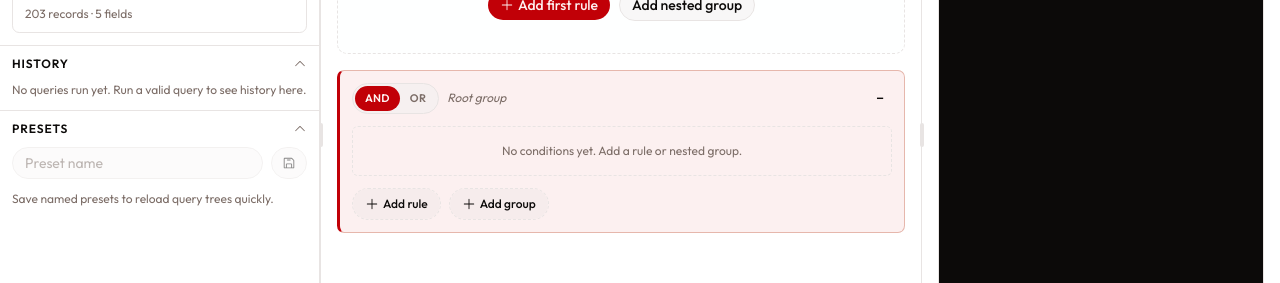
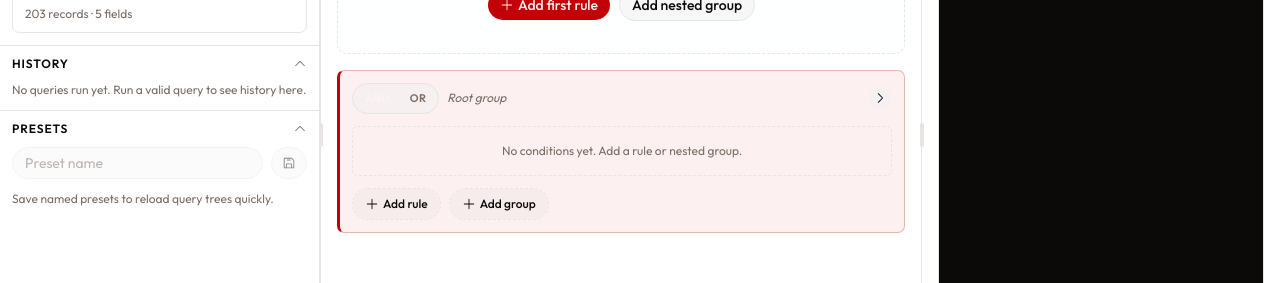
Before and after one commit to Peliah/medusa, a Next.js app: page /builder in a window 1280 px wide. Shown: the part 273-556 px from the top of the page. Built offline with nearby package versions, Linux system fonts and the light colour scheme.

Commit message:
feat: add animated condition groups with group toolbar and logic toggle

```diff
--- a/components/query-builder/condition-group.tsx
+++ b/components/query-builder/condition-group.tsx
@@ -1,18 +1,19 @@
 "use client"
 
-import { PlusIcon, TrashIcon } from "@phosphor-icons/react"
+import { PlusIcon } from "@phosphor-icons/react"
+import { AnimatePresence, motion } from "framer-motion"
 import * as React from "react"
 
-import { LogicToggle } from "@/components/query-builder/logic-toggle"
+import { ConditionRule } from "@/components/query-builder/condition-rule"
 import {
-  RuleFieldSelect,
-  RuleOperatorSelect,
-} from "@/components/query-builder/rule-selects"
-import { RuleValueInput } from "@/components/query-builder/rule-value-input"
+  GroupShell,
+  GroupToolbar,
+} from "@/components/query-builder/group-toolbar"
+import { SortableConditionWrapper } from "@/components/query-builder/sortable-condition-wrapper"
 import { Button } from "@/components/ui/button"
-import { getDepthColor, getGroupLabel } from "@/lib/query-engine/display-utils"
+import { getDepthColor } from "@/lib/query-engine/display-utils"
 import { isGroup } from "@/lib/query-engine/tree-utils"
-import type { Group, Rule, SchemaField } from "@/lib/query-engine/types"
+import type { Group } from "@/lib/query-engine/types"
 import { getSchema } from "@/lib/schemas"
 import { useQueryStore } from "@/store/query-store"
 
@@ -21,6 +22,14 @@ interface ConditionGroupProps {
   depth?: number
   index?: number
   isRoot?: boolean
+  dragHandleRef?: (element: Element | null) => void
+}
+
+const listItemMotion = {
+  initial: { opacity: 0, height: 0 },
+  animate: { opacity: 1, height: "auto" },
+  exit: { opacity: 0, height: 0 },
+  transition: { duration: 0.2 },
 }
 
 export const ConditionGroup = React.memo(function ConditionGroup({
@@ -28,6 +37,7 @@ export const ConditionGroup = React.memo(function ConditionGroup({
   depth = 0,
   index = 0,
   isRoot = false,
+  dragHandleRef,
 }: ConditionGroupProps) {
   const schemaId = useQueryStore((state) => state.schemaId)
   const addRule = useQueryStore((state) => state.addRule)
@@ -42,71 +52,65 @@ export const ConditionGroup = React.memo(function ConditionGroup({
   const depthColor = getDepthColor(depth)
 
   return (
-    <div
-      className="rounded-lg border p-3"
-      style={{
-        borderColor: `color-mix(in oklch, ${depthColor} 25%, var(--border))`,
-        background: `color-mix(in oklch, ${depthColor} 6%, transparent)`,
-        borderLeftWidth: 3,
-        borderLeftColor: depthColor,
+    <GroupShell depthColor={depthColor}>
+      <GroupToolbar
+        groupId={group.id}
+        logic={group.logic}
+        collapsed={!!group.collapsed}
+        isRoot={isRoot}
+        index={index}
+        conditionCount={group.conditions.length}
+        dragHandleRef={dragHandleRef}
+        onLogicChange={(logic) => updateGroupLogic(group.id, logic)}
+        onToggleCollapse={() => toggleGroupCollapse(group.id)}
+        onRemove={isRoot ? undefined : () => removeCondition(group.id)}
+      />
+
+      <motion.div
+        initial={false}
+        animate={{
+          height: group.collapsed ? 0 : "auto",
+          opacity: group.collapsed ? 0 : 1,
         }}
+        transition={{ duration: 0.2, ease: "easeOut" }}
+        className="overflow-hidden"
+        aria-hidden={group.collapsed}
       >
-      <div className="mb-3 flex flex-wrap items-center gap-2">
-        <LogicToggle
-          value={group.logic}
-          onChange={(logic) => updateGroupLogic(group.id, logic)}
-        />
-        <span className="text-xs text-muted-foreground italic">
-          {isRoot ? "Root group" : getGroupLabel(index)}
-        </span>
-        <div className="ml-auto flex items-center gap-1">
-          <Button
-            type="button"
-            variant="ghost"
-            size="icon-xs"
-            onClick={() => toggleGroupCollapse(group.id)}
-            aria-label={group.collapsed ? "Expand group" : "Collapse group"}
-          >
-            {group.collapsed ? "+" : "−"}
-          </Button>
-          {!isRoot && (
-            <Button
-              type="button"
-              variant="ghost"
-              size="icon-xs"
-              onClick={() => removeCondition(group.id)}
-              aria-label="Remove group"
-            >
-              <TrashIcon className="size-3.5 text-destructive" />
-            </Button>
-          )}
-        </div>
-      </div>
-
-      {!group.collapsed && (
-        <>
-          <div className="space-y-2">
+        <div className="flex flex-col gap-2">
           {group.conditions.length === 0 ? (
             <p className="rounded-md border border-dashed border-border px-3 py-4 text-center text-xs text-muted-foreground">
               No conditions yet. Add a rule or nested group.
             </p>
           ) : (
-              group.conditions.map((condition, conditionIndex) =>
-                isGroup(condition) ? (
+            <AnimatePresence mode="popLayout" initial={false}>
+              {group.conditions.map((condition, conditionIndex) => (
+                <SortableConditionWrapper
+                  key={condition.id}
+                  id={condition.id}
+                  index={conditionIndex}
+                  groupId={group.id}
+                >
+                  {({ handleRef }) => (
+                    <motion.div {...listItemMotion}>
+                      {isGroup(condition) ? (
                         <ConditionGroup
-                    key={condition.id}
                           group={condition}
                           depth={depth + 1}
                           index={conditionIndex}
+                          dragHandleRef={handleRef}
                         />
                       ) : (
                         <ConditionRule
-                    key={condition.id}
                           rule={condition}
                           fields={schema.fields}
+                          dragHandleRef={handleRef}
                         />
-                )
-              )
+                      )}
+                    </motion.div>
+                  )}
+                </SortableConditionWrapper>
+              ))}
+            </AnimatePresence>
           )}
         </div>
 
@@ -132,61 +136,7 @@ export const ConditionGroup = React.memo(function ConditionGroup({
             Add group
           </Button>
         </div>
-        </>
-      )}
-
-      {group.collapsed && (
-        <p className="text-xs text-muted-foreground">
-          Collapsed · {group.conditions.length} condition
-          {group.conditions.length === 1 ? "" : "s"}
-        </p>
-      )}
-    </div>
+      </motion.div>
+    </GroupShell>
   )
 })
-
-interface ConditionRuleProps {
-  rule: Rule
-  fields: SchemaField[]
-}
-
-const ConditionRule = React.memo(function ConditionRule({
-  rule,
-  fields,
-}: ConditionRuleProps) {
-  const updateRule = useQueryStore((state) => state.updateRule)
-  const removeCondition = useQueryStore((state) => state.removeCondition)
-
-  const fieldDef = fields.find((field) => field.name === rule.field) ?? null
-
-  return (
-    <div className="flex flex-wrap items-center gap-2 rounded-lg border border-border bg-background px-3 py-2">
-      <RuleFieldSelect
-        fields={fields}
-        value={rule.field}
-        onChange={(field) => updateRule(rule.id, { field })}
-      />
-      <RuleOperatorSelect
-        field={fieldDef}
-        value={rule.operator}
-        onChange={(operator) => updateRule(rule.id, { operator, value: null })}
-      />
-      <RuleValueInput
-        field={fieldDef}
-        operator={rule.operator}
-        value={rule.value}
-        onChange={(value) => updateRule(rule.id, { value })}
-      />
-      <Button
-        type="button"
-        variant="ghost"
-        size="icon-xs"
-        className="ml-auto"
-        onClick={() => removeCondition(rule.id)}
-        aria-label="Remove rule"
-      >
-        <TrashIcon className="size-3.5 text-muted-foreground" />
-      </Button>
-    </div>
-  )
-})
--- /dev/null
+++ b/components/query-builder/group-toolbar.tsx
@@ -0,0 +1,115 @@
+"use client"
+
+import type { ReactNode } from "react"
+import { CaretRightIcon, TrashIcon } from "@phosphor-icons/react"
+import { motion } from "framer-motion"
+
+import { DragHandle } from "@/components/query-builder/drag-handle"
+import { LogicToggle } from "@/components/query-builder/logic-toggle"
+import { Button } from "@/components/ui/button"
+import {
+  getCollapsedSummary,
+  getGroupLabel,
+} from "@/lib/query-engine/display-utils"
+import type { LogicOperator } from "@/lib/query-engine/types"
+import { cn } from "@/lib/utils"
+
+interface GroupToolbarProps {
+  groupId: string
+  logic: LogicOperator
+  collapsed: boolean
+  isRoot: boolean
+  index: number
+  conditionCount: number
+  dragHandleRef?: (element: Element | null) => void
+  onLogicChange: (logic: LogicOperator) => void
+  onToggleCollapse: () => void
+  onRemove?: () => void
+}
+
+export function GroupToolbar({
+  groupId,
+  logic,
+  collapsed,
+  isRoot,
+  index,
+  conditionCount,
+  dragHandleRef,
+  onLogicChange,
+  onToggleCollapse,
+  onRemove,
+}: GroupToolbarProps) {
+  return (
+    <div className="group/toolbar mb-3 flex flex-wrap items-center gap-2">
+      {dragHandleRef ? (
+        <DragHandle label="Drag group to reorder" handleRef={dragHandleRef} />
+      ) : null}
+      <LogicToggle groupId={groupId} value={logic} onChange={onLogicChange} />
+      <span className="text-xs text-muted-foreground italic">
+        {isRoot ? "Root group" : getGroupLabel(index)}
+      </span>
+
+      {collapsed ? (
+        <span className="text-xs text-muted-foreground">
+          {getCollapsedSummary(conditionCount)}
+        </span>
+      ) : null}
+
+      <div className="ml-auto flex items-center gap-1">
+        <Button
+          type="button"
+          variant="ghost"
+          size="icon-xs"
+          onClick={onToggleCollapse}
+          aria-label={collapsed ? "Expand group" : "Collapse group"}
+          aria-expanded={!collapsed}
+        >
+          <motion.span
+            animate={{ rotate: collapsed ? 0 : 180 }}
+            transition={{ type: "spring", stiffness: 320, damping: 24 }}
+            className="inline-flex"
+          >
+            <CaretRightIcon className="size-3.5" />
+          </motion.span>
+        </Button>
+        {!isRoot && onRemove ? (
+          <Button
+            type="button"
+            variant="ghost"
+            size="icon-xs"
+            onClick={onRemove}
+            aria-label="Remove group"
+          >
+            <TrashIcon className="size-3.5 text-destructive" />
+          </Button>
+        ) : null}
+      </div>
+    </div>
+  )
+}
+
+interface GroupShellProps {
+  depthColor: string
+  className?: string
+  children: ReactNode
+}
+
+export function GroupShell({
+  depthColor,
+  className,
+  children,
+}: GroupShellProps) {
+  return (
+    <div
+      className={cn("rounded-lg border p-3", className)}
+      style={{
+        borderColor: `color-mix(in oklch, ${depthColor} 25%, var(--border))`,
+        background: `color-mix(in oklch, ${depthColor} 6%, transparent)`,
+        borderLeftWidth: 3,
+        borderLeftColor: depthColor,
+      }}
+    >
+      {children}
+    </div>
+  )
+}
--- a/components/query-builder/logic-toggle.tsx
+++ b/components/query-builder/logic-toggle.tsx
@@ -1,19 +1,21 @@
 "use client"
 
-import * as React from "react"
+import { LayoutGroup, motion } from "framer-motion"
 
 import type { LogicOperator } from "@/lib/query-engine/types"
 import { cn } from "@/lib/utils"
 
 interface LogicToggleProps {
+  groupId: string
   value: LogicOperator
   onChange: (logic: LogicOperator) => void
 }
 
-export function LogicToggle({ value, onChange }: LogicToggleProps) {
+export function LogicToggle({ groupId, value, onChange }: LogicToggleProps) {
   return (
+    <LayoutGroup id={groupId}>
       <div
-      className="inline-flex rounded-4xl border border-border bg-muted/60 p-0.5"
+        className="relative inline-flex rounded-4xl border border-border bg-muted/60 p-0.5"
         role="radiogroup"
         aria-label="Group logic"
       >
@@ -25,17 +27,28 @@ export function LogicToggle({ value, onChange }: LogicToggleProps) {
             aria-checked={value === logic}
             onClick={() => onChange(logic)}
             className={cn(
-            "rounded-4xl px-2.5 py-1 text-[11px] font-semibold tracking-wide transition-colors",
+              "relative z-10 rounded-4xl px-2.5 py-1 text-[11px] font-semibold tracking-wide transition-colors",
               value === logic
                 ? logic === "AND"
-                ? "bg-primary text-primary-foreground"
-                : "bg-chart-2 text-foreground"
+                  ? "text-primary-foreground"
+                  : "text-foreground"
                 : "text-muted-foreground hover:text-foreground"
             )}
           >
-          {logic}
+            {value === logic ? (
+              <motion.span
+                layoutId={`logic-toggle-${groupId}`}
+                className={cn(
+                  "absolute inset-0 rounded-4xl",
+                  logic === "AND" ? "bg-primary" : "bg-chart-2"
+                )}
+                transition={{ type: "spring", stiffness: 420, damping: 32 }}
+              />
+            ) : null}
+            <span className="relative">{logic}</span>
           </button>
         ))}
       </div>
+    </LayoutGroup>
   )
 }
```
Lines whose indentation alone changed are shown as unchanged.
